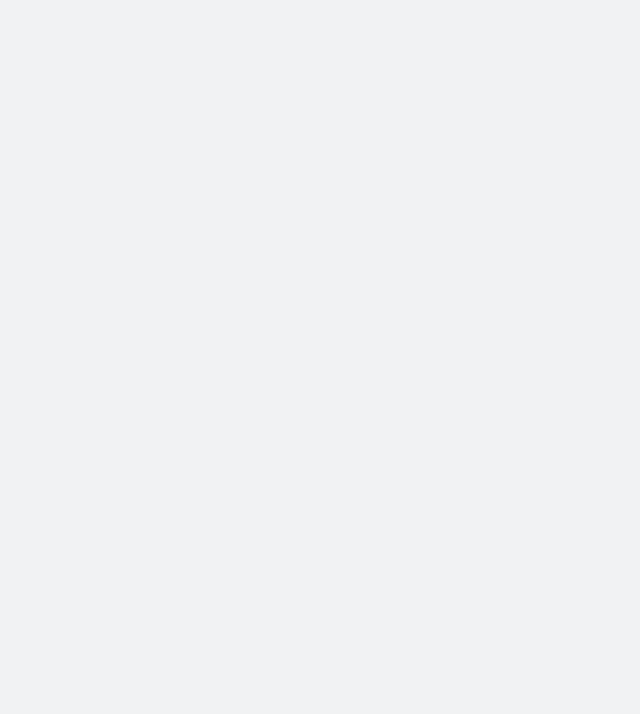
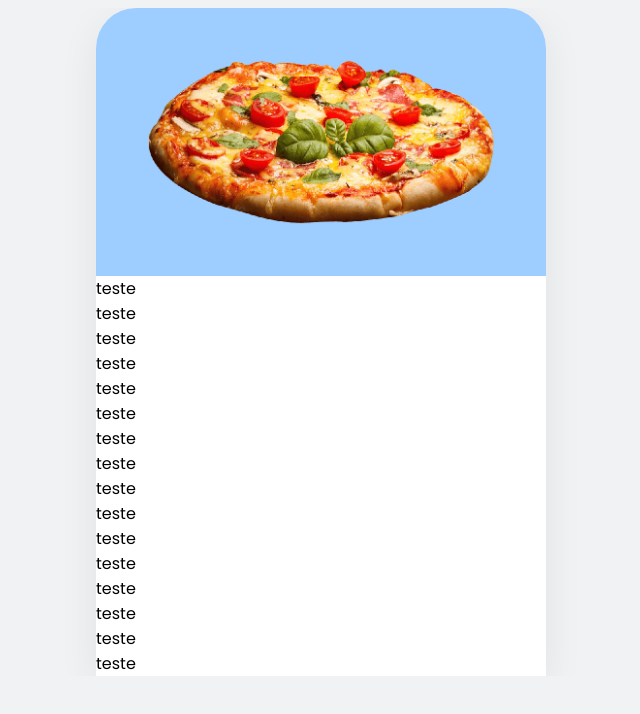
Before and after one commit to clarxyg/carbyapp, a React (Vite) app: page /item in a window 1280 px wide. Before the commit this address had no page. Shown: the top 714 px of the page, without its empty margins (319-959 px from the left). Built offline with nearby package versions, Linux system fonts and the light colour scheme.

Commit message:
chore/created item screen

```diff
--- a/src/routes/routes.jsx
+++ b/src/routes/routes.jsx
@@ -2,6 +2,7 @@ import { Route, Routes } from "react-router-dom";
 import { CompleteProfile } from "../screens/CompleteProfile";
 import { Dashboard } from "../screens/Dashboard";
 import { Drawer } from "../screens/Drawer";
+import { Item } from "../screens/Item";
 import { Menu } from "../screens/Menu";
 import { WorkoutTracker } from "../screens/WorkoutTracker";
 
@@ -16,6 +17,7 @@ export const Navigation = () => {
       <Route path="/workouttracker" element={<WorkoutTracker />}/>
       <Route path="/menu" element={<Menu />} />
       <Route path="/drawer" element={<Drawer />} />
+      <Route path="/item" element={<Item />} />
     </Routes>
   )
 }
--- /dev/null
+++ b/src/screens/Item/index.jsx
@@ -0,0 +1,60 @@
+import { Container } from './styles'
+import pizza from '../../assets/pizza.png'
+
+export function Item() {
+  return (
+    <Container>
+      <div className='imageContainer'>
+        <img src={pizza} />
+      </div>
+      <div>
+        teste
+      </div>
+      <div>
+        teste
+      </div>
+      <div>
+        teste
+      </div>
+      <div>
+        teste
+      </div>
+      <div>
+        teste
+      </div>
+      <div>
+        teste
+      </div>
+      <div>
+        teste
+      </div>
+      <div>
+        teste
+      </div>
+      <div>
+        teste
+      </div>
+      <div>
+        teste
+      </div>
+      <div>
+        teste
+      </div>
+      <div>
+        teste
+      </div>
+      <div>
+        teste
+      </div>
+      <div>
+        teste
+      </div>
+      <div>
+        teste
+      </div>
+      <div>
+        teste
+      </div>
+    </Container>
+  )
+}
--- /dev/null
+++ b/src/screens/Item/styles.js
@@ -0,0 +1,18 @@
+import styled from "@emotion/styled";
+
+
+export const Container = styled.div`
+  width: 450px;
+
+  .imageContainer {
+    background: #9DCEFF;
+    display: flex;
+    align-items: center;
+    justify-content: center;
+    padding: 50px;
+
+    img {
+      width: 100%;
+    }
+  }
+`
--- a/src/screens/Menu/index.jsx
+++ b/src/screens/Menu/index.jsx
@@ -46,6 +46,7 @@ export function Menu() {
         </Button>
       </div>
       <div className="grid">
+        <Link to="/item">
           <Card>
             <div className="imageCard">
               <img src={pizza} alt="pizza" />
@@ -55,6 +56,8 @@ export function Menu() {
               <p>380 kcal</p>
             </div>
           </Card>
+        </Link>
+        <Link to="/item">
           <Card>
             <div className="imageCard">
               <img src={pizza} alt="pizza" />
@@ -64,6 +67,8 @@ export function Menu() {
               <p>380 kcal</p>
             </div>
           </Card>
+        </Link>
+        <Link to="/item">
           <Card>
             <div className="imageCard">
               <img src={pizza} alt="pizza" />
@@ -73,6 +78,8 @@ export function Menu() {
               <p>380 kcal</p>
             </div>
           </Card>
+        </Link>
+        <Link to="/item">
           <Card>
             <div className="imageCard">
               <img src={pizza} alt="pizza" />
@@ -82,6 +89,7 @@ export function Menu() {
               <p>380 kcal</p>
             </div>
           </Card>
+        </Link>
       </div>
     </Container>
   )
--- a/src/screens/Menu/styles.js
+++ b/src/screens/Menu/styles.js
@@ -23,6 +23,10 @@ export const Container = styled.div`
     place-items: center;
     place-content: center;
     gap: 1rem;
+
+    a {
+      color: #000;
+    }
   }
 
 `
```
Lines whose indentation alone changed are shown as unchanged.
